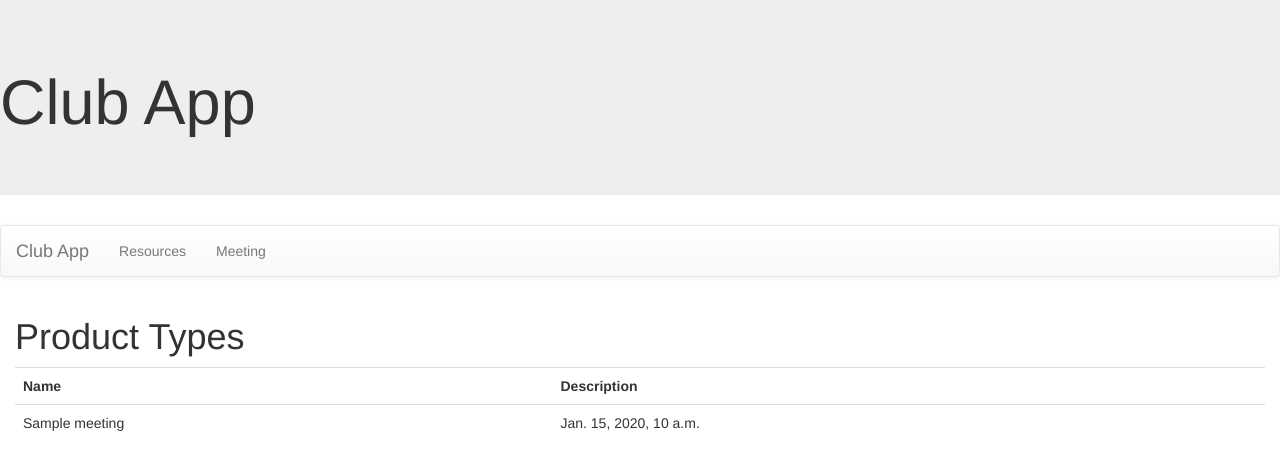
After one commit to NerissaM/PythonClub, a Django app: template PythonClub/ClubApp/templates/ClubApp/meeting.html in a window 1280 px wide. The commit adds this page. Shown: the top 470 px of the page. Run offline with Django 3.2, Linux system fonts and the light colour scheme; the template is opened without the code that fills it: most values are stand-ins (such as "Sample title", 1, 10 or a date in 2020); some libraries are stand-ins or nearby versions.

Commit message:
Commit view of meeting

```diff
--- /dev/null
+++ b/PythonClub/ClubApp/templates/ClubApp/meeting.html
@@ -0,0 +1,21 @@
+{% extends 'base.html' %}
+{% block content %}
+<h1>Product Types</h1>
+<table class='table'>
+ <tr>
+     <th>Name</th>
+     <th>Description</th>
+ </tr>
+ {% for t in meeting_list %}
+   <tr>
+       <td>{{ t.titleid }}</td>
+       <td>{{ t.date }}</td>
+   </tr>
+
+ {% endfor %}
+
+
+</table>
+
+
+{% endblock %}
--- a/PythonClub/ClubApp/templates/base.html
+++ b/PythonClub/ClubApp/templates/base.html
@@ -16,8 +16,8 @@
 <a class="navbar-brand" href="{% url 'index' %}">Club App</a>
 </div>
 <ul class="nav navbar-nav">
-  <li><a href="{% url 'types' %}">Resource</a></li>
-<li>Dummy</li>
+  <li><a href="{% url 'resource' %}">Resources</a></li>
+  <li><a href="{% url 'meeting' %}">Meeting</a></li>
 </ul>
 </div>
 </nav>
--- a/PythonClub/ClubApp/urls.py
+++ b/PythonClub/ClubApp/urls.py
@@ -3,7 +3,6 @@ from . import views
 
 urlpatterns=[
     path('', views.index, name='index'),
-    path('getTypes/', views.getTypes, name='types'),
-
-
+    path('getResource/', views.getResource, name='resource'),
+    path('getMeeting/', views.getMeeting, name='meeting'),
 ]
```
Also changed, not shown: PythonClub/ClubApp/templates/ClubApp/resources.html (added, +21 -0 lines), PythonClub/ClubApp/views.py (+7 -3 lines).
